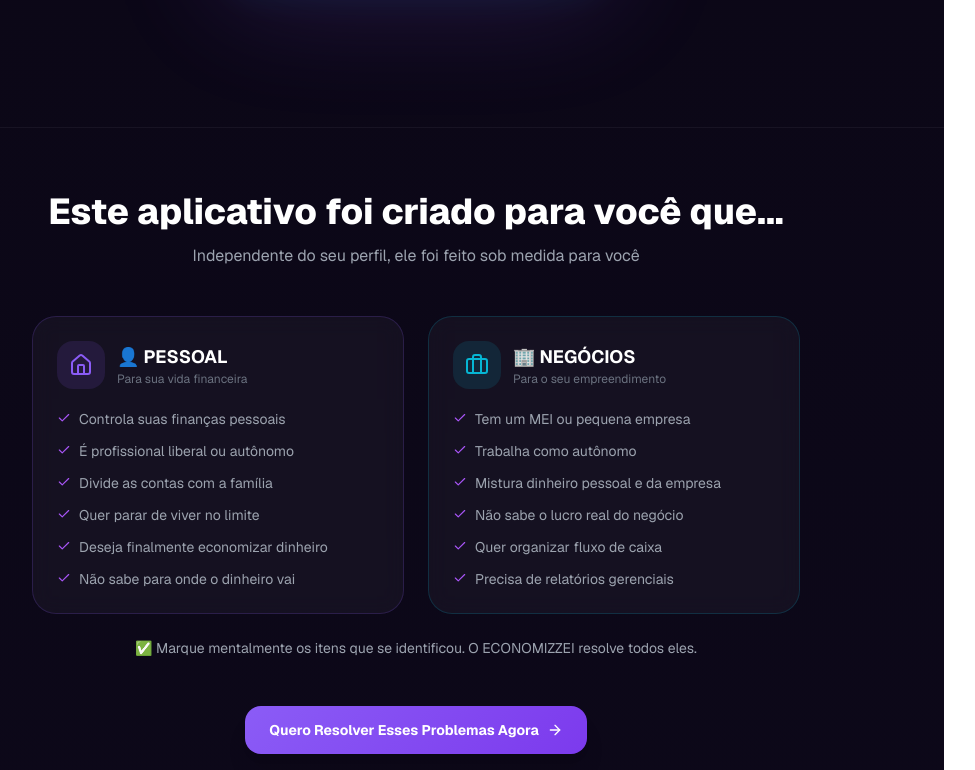
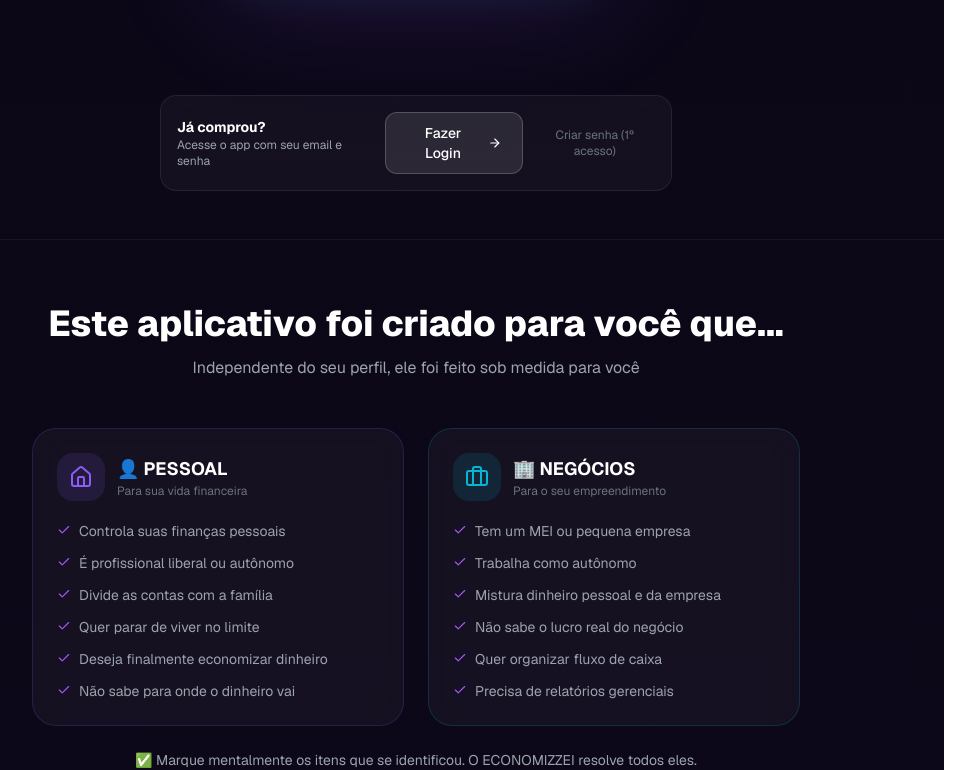
Before and after one commit to worgeseditoracao-dotcom/financas-facil, a Next.js app: page /vendas in a window 1280 px wide. Shown: the part 1399-2169 px from the top of the page, without its empty margins (112-1087 px from the left). Built offline with nearby package versions, Linux system fonts and the light colour scheme; no server answers.

Commit message:
feat: botao Ja comprei melhorado + secoes de login para clientes

```diff
--- a/src/app/economizzei/page.tsx
+++ b/src/app/economizzei/page.tsx
@@ -146,7 +146,7 @@ export default function VendasPage() {
             <div className="h-1 bg-white/5 rounded-full mt-1 hidden sm:block"><div className="h-full rounded-full" style={{width:`${SOLD}%`,background:`linear-gradient(90deg,${COLOR},${CYAN})`}} /></div>
           </div>
           <div className="flex items-center gap-1.5 md:gap-3 ml-3">
-            <a href="/login" className="text-[11px] md:text-xs font-medium text-zinc-400 hover:text-white whitespace-nowrap">Já comprei</a>
+            <a href="/login" className="text-[11px] md:text-xs font-medium text-zinc-300 hover:text-white border border-zinc-600 hover:border-zinc-400 px-3 py-1.5 rounded-xl transition-colors whitespace-nowrap">Já comprei</a>
             <a href={CHECKOUT} target="_blank" rel="noopener noreferrer" className="rounded-xl px-3 py-1.5 md:px-4 md:py-2 text-[11px] md:text-sm font-bold text-white hover:scale-105 transition-all" style={{background:`linear-gradient(135deg,${COLOR},#7C3AED)`}}>R$ {PRICE_PROMO}</a>
           </div>
         </div>
@@ -179,6 +179,24 @@ export default function VendasPage() {
                 <div className="absolute bottom-0 left-0 right-0 bg-gradient-to-t from-[#0A0614] h-16" />
               </div>
             </div>
+          </div>
+        </div>
+      </section>
+
+      {/* JÁ É CLIENTE? */}
+      <section className="px-4 pb-12 -mt-8">
+        <div className="mx-auto max-w-lg text-center">
+          <div className="glass rounded-2xl p-4 flex flex-col sm:flex-row items-center justify-between gap-3">
+            <div className="text-left">
+              <p className="text-sm font-bold text-white">Já comprou?</p>
+              <p className="text-xs text-zinc-400">Acesse o app com seu email e senha</p>
+            </div>
+            <a href="/login" className="flex items-center gap-2 rounded-xl bg-white/10 hover:bg-white/20 border border-white/20 px-5 py-2.5 text-sm font-medium text-white transition-all hover:scale-105">
+              Fazer Login <ArrowRight size={14} />
+            </a>
+            <a href="/primeiro-acesso" className="text-xs text-zinc-500 hover:text-cyan-400 transition-colors">
+              Criar senha (1º acesso)
+            </a>
           </div>
         </div>
       </section>
@@ -422,8 +440,23 @@ export default function VendasPage() {
       </section>
 
       {/* FOOTER */}
-      <footer className="border-t border-white/8 py-10 px-4"><div className="mx-auto max-w-4xl">
-        <div className="grid grid-cols-2 sm:grid-cols-4 gap-6 text-xs md:text-sm">
+      <footer className="border-t border-white/8 py-10 px-4">
+        <div className="mx-auto max-w-4xl">
+          {/* Já é cliente no footer */}
+          <div className="glass rounded-2xl p-5 mb-8 text-center">
+            <p className="text-sm font-bold text-white">Já comprou o {APP}?</p>
+            <p className="text-xs text-zinc-400 mt-1">Seu acesso já está liberado. Faça login com o e-mail da compra.</p>
+            <div className="flex items-center justify-center gap-3 mt-4">
+              <a href="/login" className="flex items-center gap-2 rounded-xl border border-white/20 bg-white/10 hover:bg-white/20 px-6 py-2.5 text-sm font-medium text-white transition-all">
+                Fazer Login <ArrowRight size={14} />
+              </a>
+              <a href="/primeiro-acesso" className="text-xs text-zinc-500 hover:text-cyan-400">
+                Criar senha
+              </a>
+            </div>
+          </div>
+
+          <div className="grid grid-cols-2 sm:grid-cols-4 gap-6 text-xs md:text-sm">
           <div><p className="font-bold text-white mb-3">{APP}</p><p className="text-zinc-500">Sistema completo de finanças pessoais e empresariais.</p></div>
           <div><p className="font-bold text-white mb-3">Produto</p><div className="space-y-1.5 text-zinc-500"><p>Funcionalidades</p><p>Preço</p><p>Garantia</p><p>FAQ</p></div></div>
           <div><p className="font-bold text-white mb-3">Suporte</p><div className="space-y-1.5 text-zinc-500"><p>Central de Ajuda</p><p>Contato</p><p>Chat na Plataforma</p></div></div>
--- a/src/app/vendas/page.tsx
+++ b/src/app/vendas/page.tsx
@@ -146,7 +146,7 @@ export default function VendasPage() {
             <div className="h-1 bg-white/5 rounded-full mt-1 hidden sm:block"><div className="h-full rounded-full" style={{width:`${SOLD}%`,background:`linear-gradient(90deg,${COLOR},${CYAN})`}} /></div>
           </div>
           <div className="flex items-center gap-1.5 md:gap-3 ml-3">
-            <a href="/login" className="text-[11px] md:text-xs font-medium text-zinc-400 hover:text-white whitespace-nowrap">Já comprei</a>
+            <a href="/login" className="text-[11px] md:text-xs font-medium text-zinc-300 hover:text-white border border-zinc-600 hover:border-zinc-400 px-3 py-1.5 rounded-xl transition-colors whitespace-nowrap">Já comprei</a>
             <a href={CHECKOUT} target="_blank" rel="noopener noreferrer" className="rounded-xl px-3 py-1.5 md:px-4 md:py-2 text-[11px] md:text-sm font-bold text-white hover:scale-105 transition-all" style={{background:`linear-gradient(135deg,${COLOR},#7C3AED)`}}>R$ {PRICE_PROMO}</a>
           </div>
         </div>
@@ -179,6 +179,24 @@ export default function VendasPage() {
                 <div className="absolute bottom-0 left-0 right-0 bg-gradient-to-t from-[#0A0614] h-16" />
               </div>
             </div>
+          </div>
+        </div>
+      </section>
+
+      {/* JÁ É CLIENTE? */}
+      <section className="px-4 pb-12 -mt-8">
+        <div className="mx-auto max-w-lg text-center">
+          <div className="glass rounded-2xl p-4 flex flex-col sm:flex-row items-center justify-between gap-3">
+            <div className="text-left">
+              <p className="text-sm font-bold text-white">Já comprou?</p>
+              <p className="text-xs text-zinc-400">Acesse o app com seu email e senha</p>
+            </div>
+            <a href="/login" className="flex items-center gap-2 rounded-xl bg-white/10 hover:bg-white/20 border border-white/20 px-5 py-2.5 text-sm font-medium text-white transition-all hover:scale-105">
+              Fazer Login <ArrowRight size={14} />
+            </a>
+            <a href="/primeiro-acesso" className="text-xs text-zinc-500 hover:text-cyan-400 transition-colors">
+              Criar senha (1º acesso)
+            </a>
           </div>
         </div>
       </section>
@@ -422,8 +440,23 @@ export default function VendasPage() {
       </section>
 
       {/* FOOTER */}
-      <footer className="border-t border-white/8 py-10 px-4"><div className="mx-auto max-w-4xl">
-        <div className="grid grid-cols-2 sm:grid-cols-4 gap-6 text-xs md:text-sm">
+      <footer className="border-t border-white/8 py-10 px-4">
+        <div className="mx-auto max-w-4xl">
+          {/* Já é cliente no footer */}
+          <div className="glass rounded-2xl p-5 mb-8 text-center">
+            <p className="text-sm font-bold text-white">Já comprou o {APP}?</p>
+            <p className="text-xs text-zinc-400 mt-1">Seu acesso já está liberado. Faça login com o e-mail da compra.</p>
+            <div className="flex items-center justify-center gap-3 mt-4">
+              <a href="/login" className="flex items-center gap-2 rounded-xl border border-white/20 bg-white/10 hover:bg-white/20 px-6 py-2.5 text-sm font-medium text-white transition-all">
+                Fazer Login <ArrowRight size={14} />
+              </a>
+              <a href="/primeiro-acesso" className="text-xs text-zinc-500 hover:text-cyan-400">
+                Criar senha
+              </a>
+            </div>
+          </div>
+
+          <div className="grid grid-cols-2 sm:grid-cols-4 gap-6 text-xs md:text-sm">
           <div><p className="font-bold text-white mb-3">{APP}</p><p className="text-zinc-500">Sistema completo de finanças pessoais e empresariais.</p></div>
           <div><p className="font-bold text-white mb-3">Produto</p><div className="space-y-1.5 text-zinc-500"><p>Funcionalidades</p><p>Preço</p><p>Garantia</p><p>FAQ</p></div></div>
           <div><p className="font-bold text-white mb-3">Suporte</p><div className="space-y-1.5 text-zinc-500"><p>Central de Ajuda</p><p>Contato</p><p>Chat na Plataforma</p></div></div>
```
